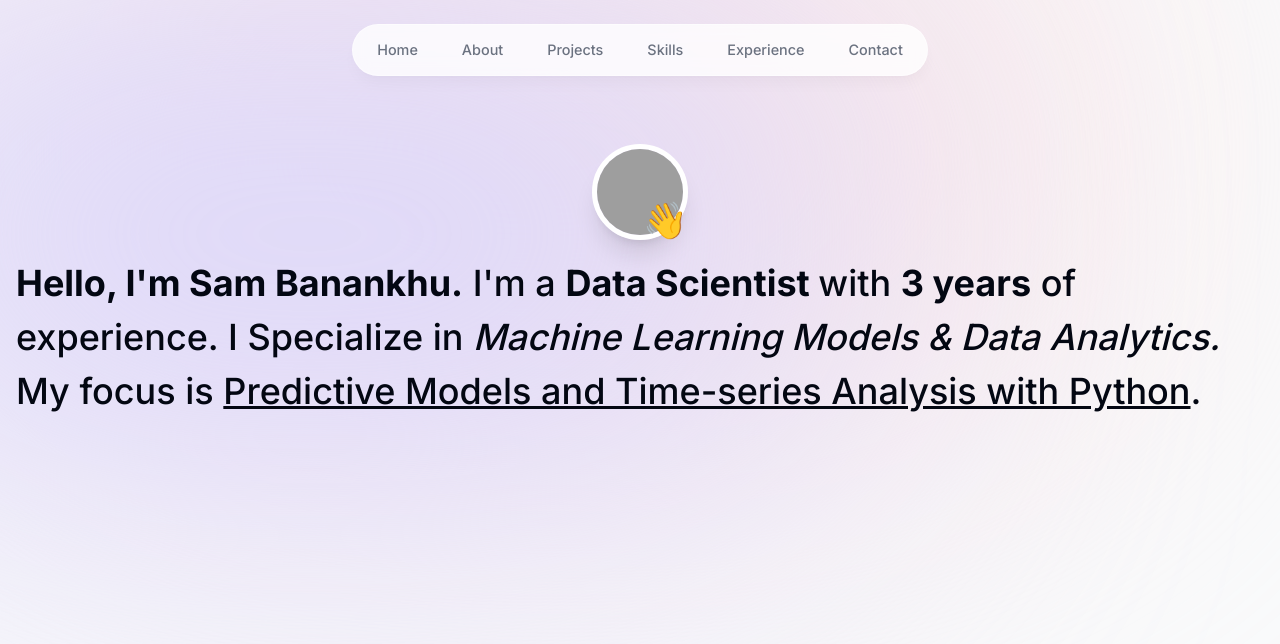
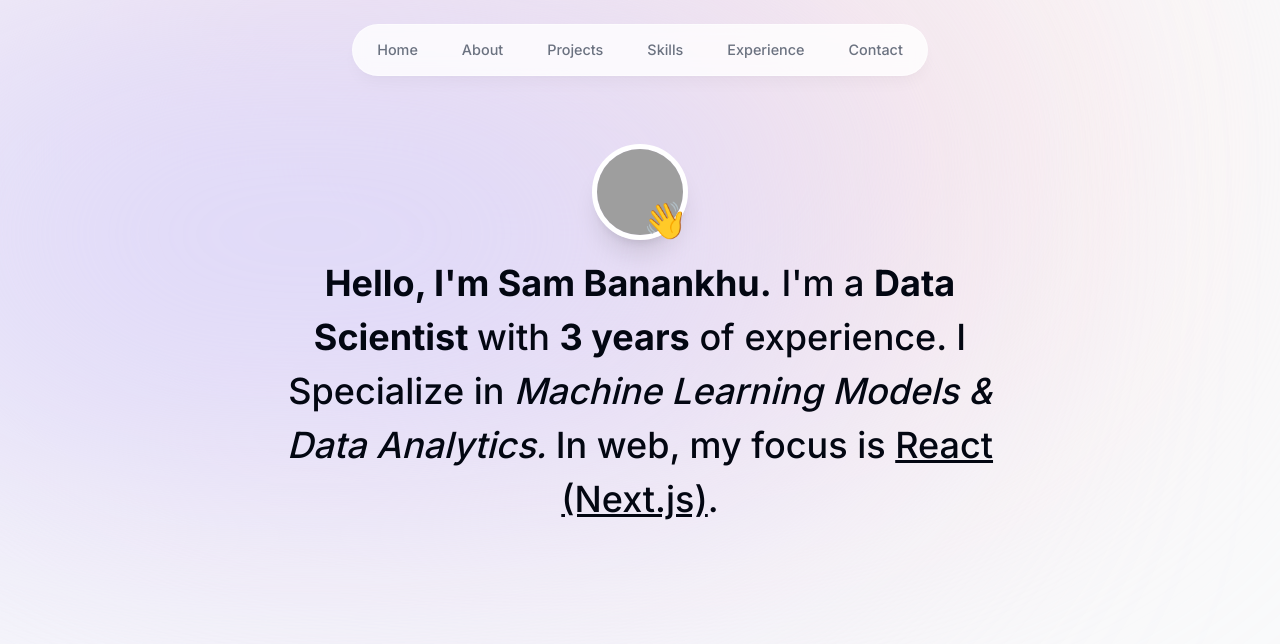
Before and after one commit to Sam-Banankhu/aboutsam, a Next.js app: page / in a window 1280 px wide. Shown: the top 644 px of the page. Built offline with nearby package versions, Linux system fonts and the light colour scheme; grey boxes are pictures that could not be loaded.

Commit message:
updated page.tsx

```diff
--- a/app/page.tsx
+++ b/app/page.tsx
@@ -2,7 +2,7 @@
 
 export default function Home() {
   return (
-    <main className="">
+    <main className="flex flex-col items-center px-4">
       <Intro />
     </main>
   );
--- a/components/intro.tsx
+++ b/components/intro.tsx
@@ -8,7 +8,10 @@
 
 export default function Intro() {
   return (
-    <section>
+    <section
+      id="home"
+      className="mb-28 max-w-[50rem] scroll-mt-[100rem] text-center sm:mb-0"
+    >
       <div className="flex items-center justify-center">
         <div className="relative">
           <motion.div
@@ -74,19 +77,14 @@
         }}
         className="mb-10 mt-4 px-4 text-2xl font-medium !leading-[1.5] sm:text-4xl"
       >
-        <span className="font-bold">Hello, I&apos;m Sam Banankhu.</span>{" "}
-        I&apos;m a <span className="font-bold">Data Scientist </span> with{" "}
+        <span className="font-bold">Hello, I'm Sam Banankhu.</span> I'm a{" "}
+        <span className="font-bold">Data Scientist </span> with{" "}
         <span className="font-bold">3 years</span> of experience. I Specialize
         in{" "}
         <span className="italic">
           Machine Learning Models & Data Analytics.{" "}
         </span>
-        My focus is{" "}
-        <span className="underline">
-          Predictive Models and Time-series Analysis with Python
-          {/* (Python.org) */}
-        </span>
-        .
+        In web, my focus is <span className="underline">React (Next.js)</span>.
       </motion.p>
     </section>
   );
```
Also changed, not shown: .eslintrc.json.
